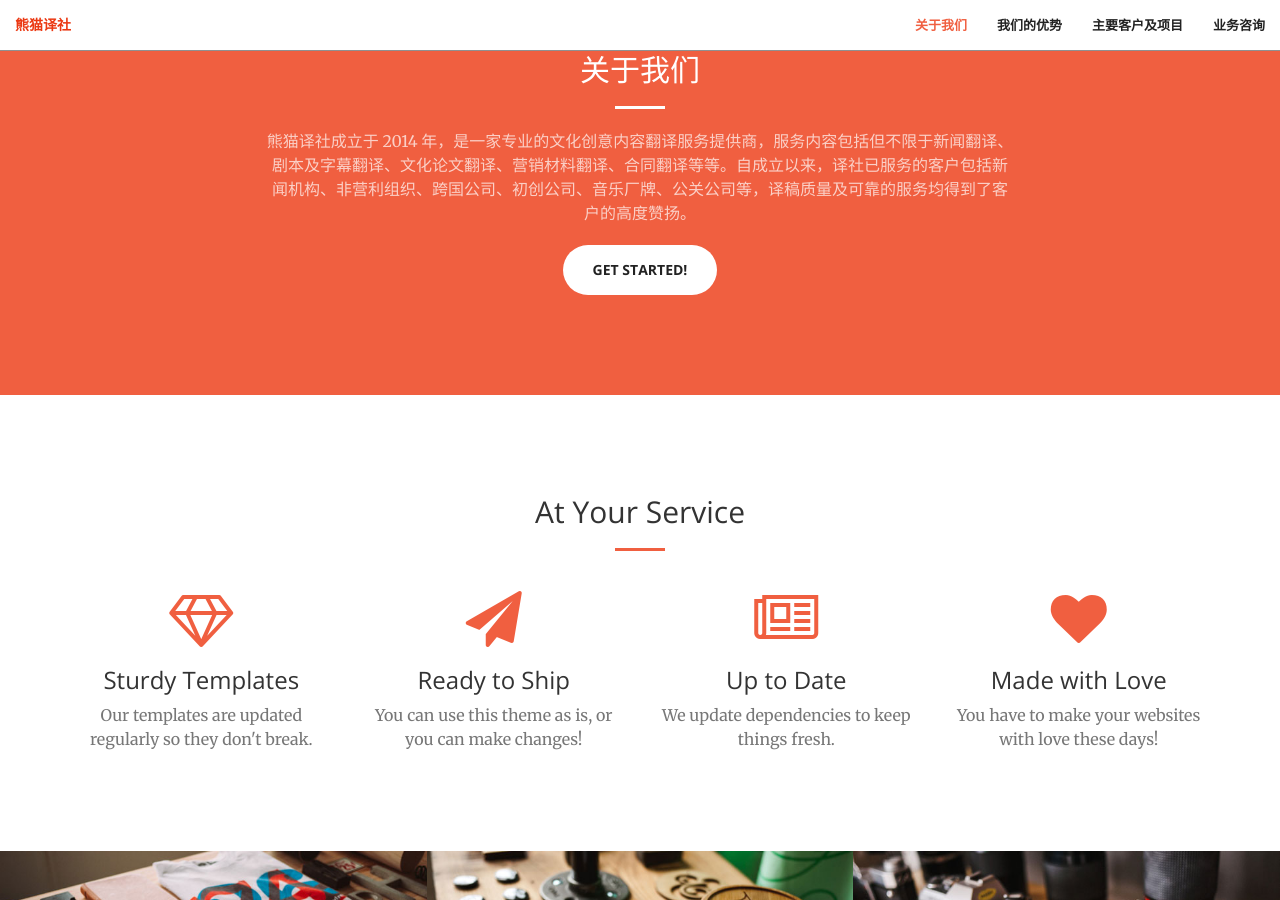
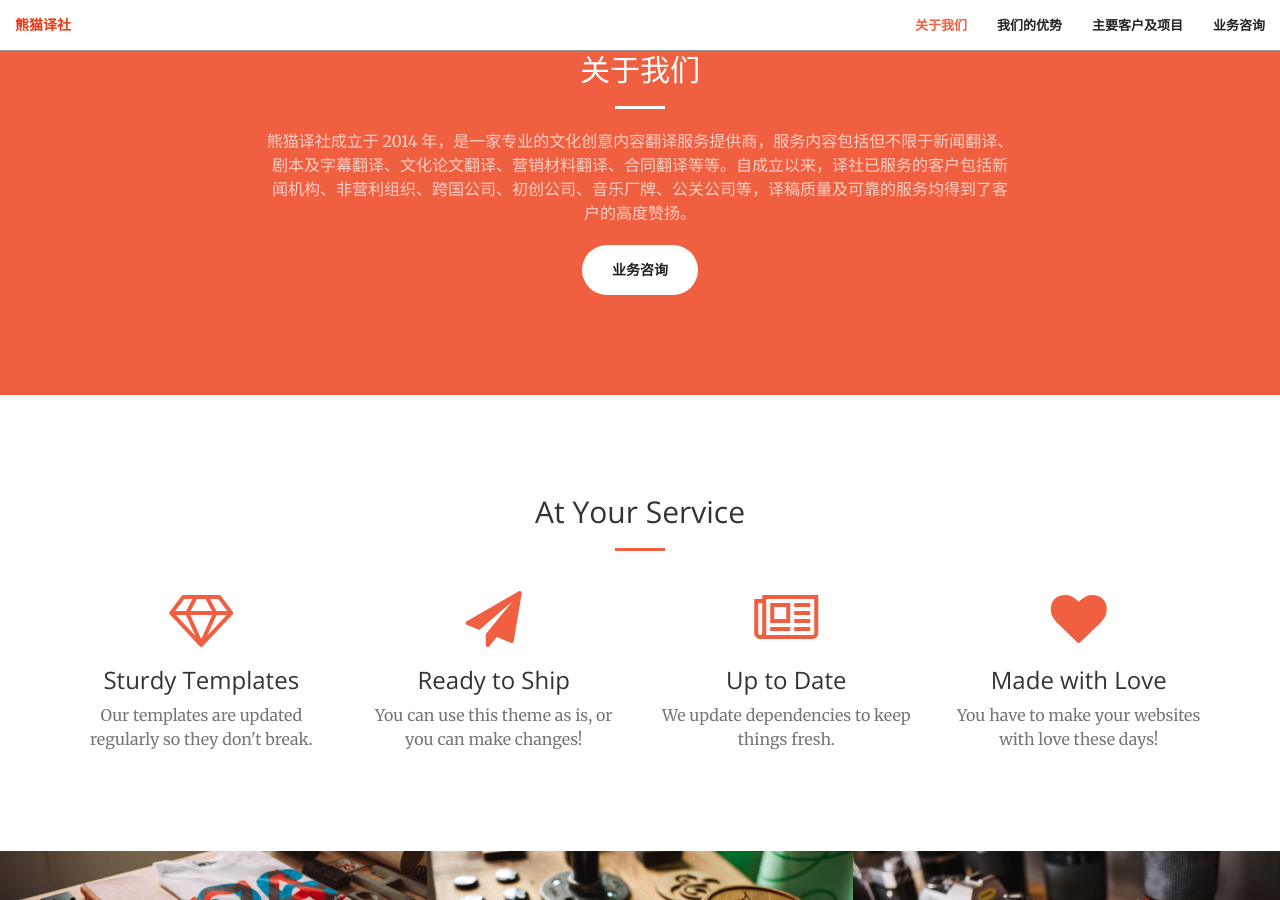
Before and after one commit to shog86/ptranslation.github.io, a Jekyll site: the page built from index.html, in a window 1280 px wide and 900 px high, scrolled down 947 px. Built offline with Jekyll 4.4.1, drawn with Linux system fonts in a browser that asks for light colours.

Commit message:
Update call-to-action.html

```diff
--- a/_includes/call-to-action.html
+++ b/_includes/call-to-action.html
@@ -5,7 +5,7 @@
                 <h2 class="section-heading">关于我们</h2>
                 <hr class="light">
                 <p class="text-faded">熊猫译社成立于 2014 年，是一家专业的文化创意内容翻译服务提供商，服务内容包括但不限于新闻翻译、剧本及字幕翻译、文化论文翻译、营销材料翻译、合同翻译等等。自成立以来，译社已服务的客户包括新闻机构、非营利组织、跨国公司、初创公司、音乐厂牌、公关公司等，译稿质量及可靠的服务均得到了客户的高度赞扬。</p>
-                <a href="#" class="btn btn-default btn-xl">Get Started!</a>
+                <a href="#contact" class="btn btn-default btn-xl">业务咨询</a>
             </div>
         </div>
     </div>
```
